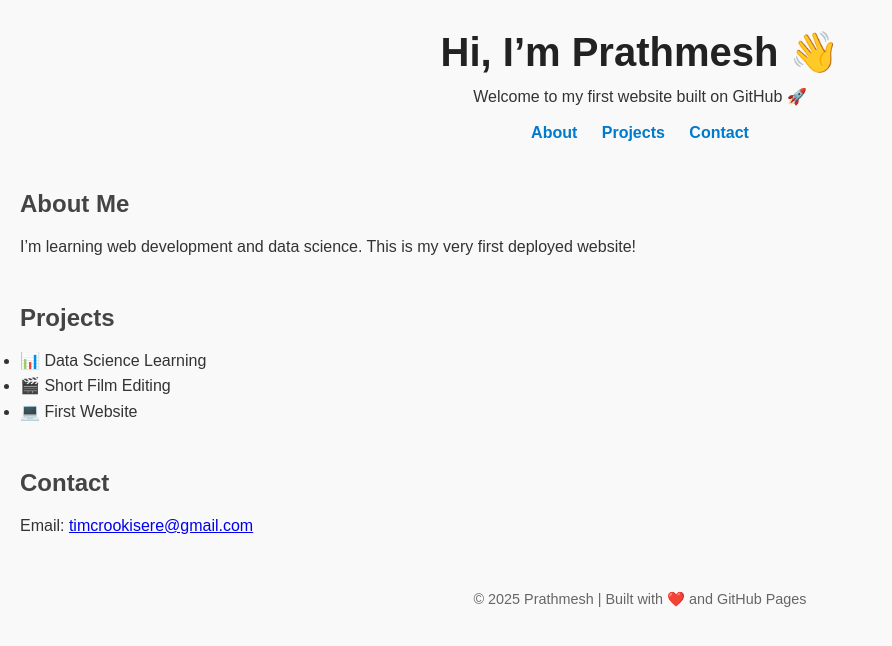
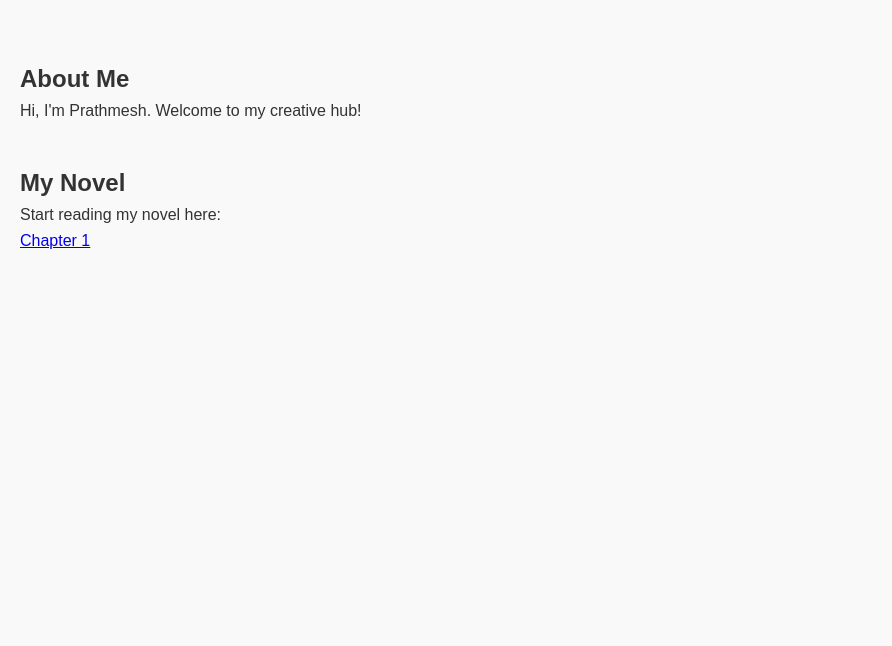
Before and after one commit to timcrookisere-sys/my-website, a plain HTML site: page index.html in a window 1280 px wide. Shown: the whole page, without its empty margins (0-892 px from the left). Drawn offline with Linux system fonts and the light colour scheme; files that its build step writes are made by us from their sources.

Commit message:
Updated index.html with new homepage

```diff
--- a/index.html
+++ b/index.html
@@ -1,45 +1,24 @@
 <!DOCTYPE html>
 <html lang="en">
 <head>
-    <meta charset="UTF-8">
-    <meta name="viewport" content="width=device-width, initial-scale=1.0">
-    <title>Prathmesh | Portfolio</title>
-    <link rel="stylesheet" href="style.css">
+  <meta charset="UTF-8">
+  <title>Prathmesh Novel Hub</title>
+  <link rel="stylesheet" href="css/style.css">
 </head>
 <body>
-    <header>
-        <h1>Hi, I’m Prathmesh 👋</h1>
-        <p>Welcome to my first website built on GitHub 🚀</p>
-        <nav>
-            <a href="#about">About</a>
-            <a href="#projects">Projects</a>
-            <a href="#contact">Contact</a>
-        </nav>
-    </header>
+  <!-- About Me Section -->
+  <section id="about">
+    <h1>About Me</h1>
+    <p>Hi, I'm Prathmesh. Welcome to my creative hub!</p>
+  </section>
 
-    <section id="about">
-        <h2>About Me</h2>
-        <p>I’m learning web development and data science. This is my very first deployed website!</p>
-    </section>
+  <!-- Novel Section Preview -->
+  <section id="novel">
+    <h1>My Novel</h1>
+    <p>Start reading my novel here:</p>
+    <a href="novel.html">Chapter 1</a>
+  </section>
 
-    <section id="projects">
-        <h2>Projects</h2>
-        <ul>
-            <li>📊 Data Science Learning</li>
-            <li>🎬 Short Film Editing</li>
-            <li>💻 First Website</li>
-        </ul>
-    </section>
-
-    <section id="contact">
-        <h2>Contact</h2>
-        <p>Email: <a href="mailto:youremail@example.com">timcrookisere@gmail.com</a></p>
-    </section>
-
-    <footer>
-        <p>© 2025 Prathmesh | Built with ❤️ and GitHub Pages</p>
-    </footer>
-
-    <script src="script.js"></script>
+  <script src="js/main.js"></script>
 </body>
 </html>
```
